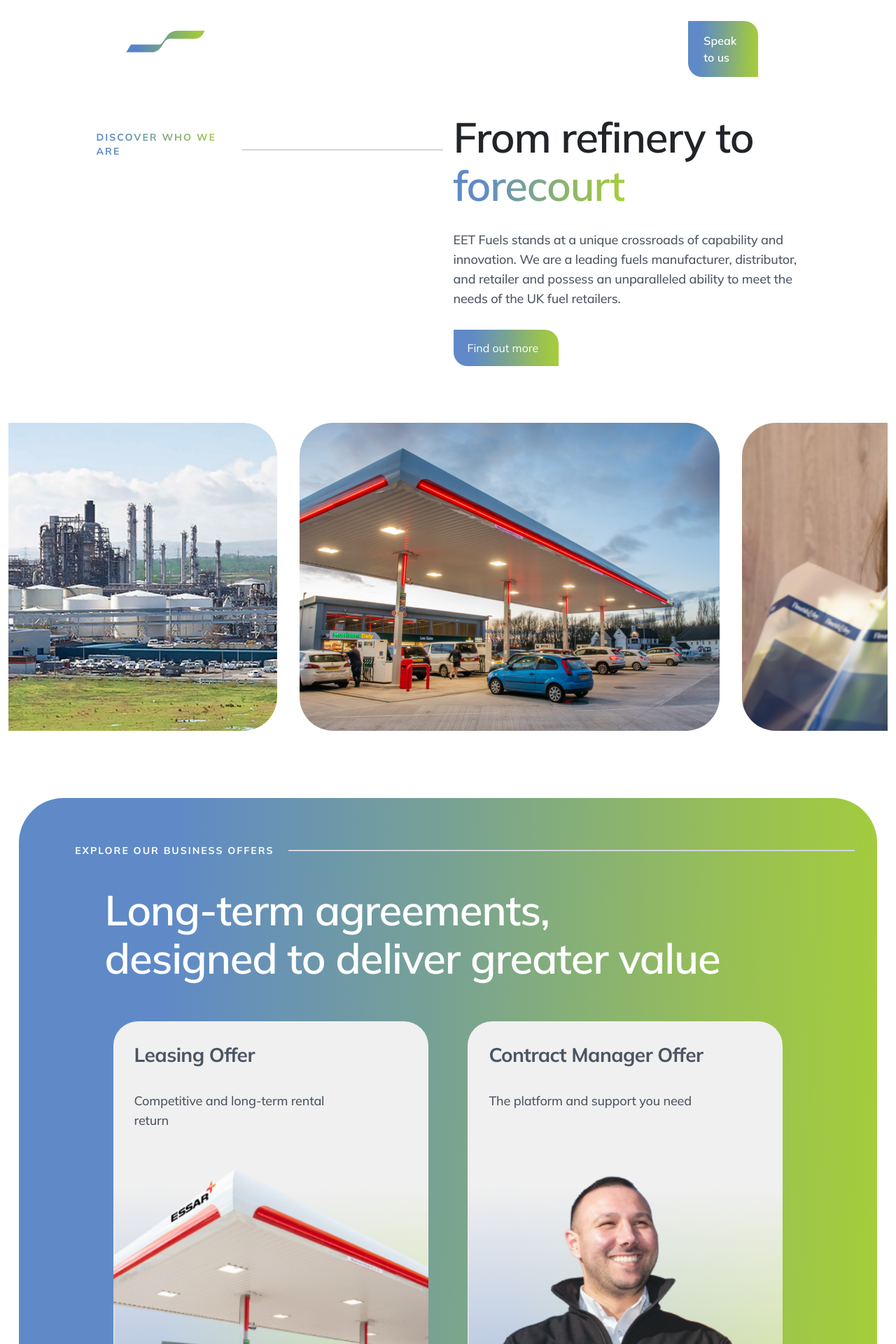
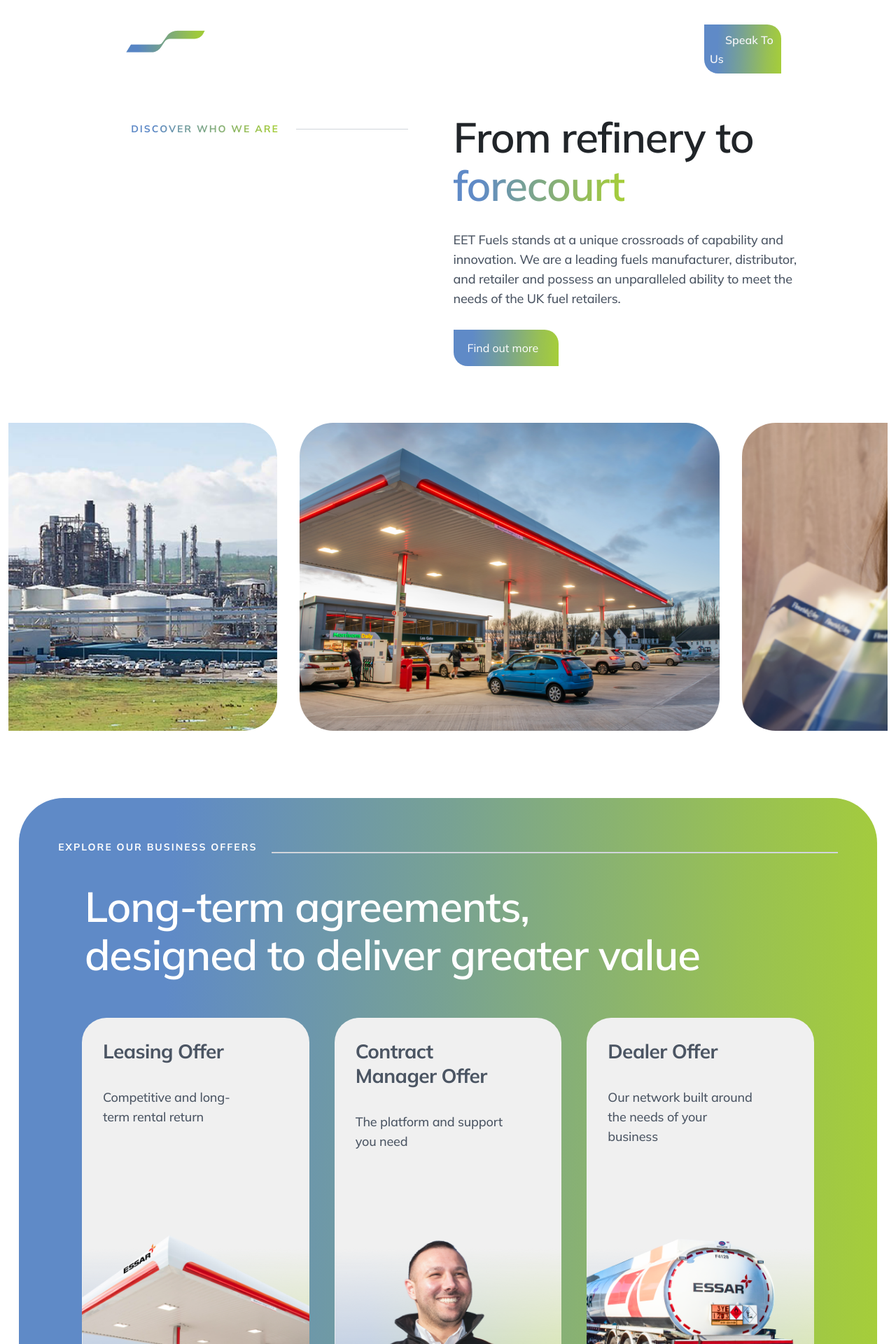
Before and after one commit to webpassionates/addya-eet-retail, a PHP site: page / in a window 1280 px wide. Shown: the top 1920 px of the page at 70% size. Run offline with PHP 8.4, Linux system fonts and the light colour scheme; style sheets or scripts are compiled from the project's sources; some libraries are stand-ins or nearby versions.

Commit message:
homepage changes

```diff
--- a/src/assets/scss/partials/_LoanSection.scss
+++ b/src/assets/scss/partials/_LoanSection.scss
@@ -15,8 +15,9 @@
 
     .Loan_Agree_SubParent_div {
       // border: 1px solid red;
-      width: 100%;
+      // width: 100%;
       display: flex;
+      flex: auto;
       justify-content: center;
       align-items: center;
       margin-top: 60px;
@@ -45,8 +46,7 @@
 
   .Loan_Agree_Heading {
     // border: 1px solid red;
-    padding-left: 10%;
-    padding-right: 14%;
+    padding: 0px 94px;
 
     h1 {
       font-size: 3.75rem;
@@ -59,14 +59,16 @@
   }
 
   .Loan_Agree_DivSection {
-    width: 86% !important;
+    // width: 86% !important;
     margin: auto;
     display: flex;
-    justify-content: space-evenly;
+    justify-content: space-around;
     align-items: center;
+    gap:36px;
+    padding: 0 90px;
 
     .Loan_Agree_box {
-      width: 450px;
+      // width: 450px;
       height: 550px;
       background-color: #f0f0f0;
       text-align: center;
--- a/src/assets/scss/partials/_Refienry.scss
+++ b/src/assets/scss/partials/_Refienry.scss
@@ -19,24 +19,27 @@
         align-items: flex-start;
 
         .SubParent_div {
-            width: 100%;
             // border: 1px solid red;
             display: flex;
             justify-content: center;
             align-items: center;
-            margin-top: 60px;
+            margin-top: 48px;
+            flex: auto;
+            gap: 24px;
 
             .Refinery_horizontal_line {
                 background-color: #D1D5DB;
                 height: 1.5px;
-                width: 65%;
-                margin-left: 20px;
+                display: flex;
+                align-items: center;
+                flex-basis: 160px;
             }
 
             p {
+                margin: 0;
                 font-size: 0.875rem;
                 font-weight: 700;
-                line-height: 20px;
+                // line-height: 20px;
                 letter-spacing: 2px;
                 text-align: left;
                 background: linear-gradient(90deg, #5F8AC7 -0.15%, #5F8AC7 14.85%, #78A293 42.85%, #99C152 81.85%, #A6CE39 99.85%);
--- a/src/assets/scss/partials/_home.scss
+++ b/src/assets/scss/partials/_home.scss
@@ -563,7 +563,7 @@ body {
 .Loan_Agree_Main_Continer {
   .Loan_Agree_Container_firstDiv {
     .Loan_Agree_SubParent_div {
-      margin-top: 4% !important;
+      // margin-top: 4% !important;
 
       .Loan_Agree_Heading {
         padding-left: 13% !important;
@@ -759,7 +759,7 @@ body {
       display: inline-block;
       color: #7ba58d;
       transform: rotate(315deg);
-      font-size: 20px;
+      font-size: 24px;
     }
   }
 }
@@ -1097,10 +1097,9 @@ body {
 }
 
 .icon-input {
-  margin-bottom: 10px;
   position: absolute;
   top: 50%;
-  right: 10px;
+  right: -16px;
   transform: translateY(-50%);
   max-width: 200px;
 
@@ -1122,13 +1121,16 @@ body {
   }
 
   .icon-input__icon {
-    color: rgba(0, 0, 0, 1);
+   color: #fff!important;
     position: absolute;
     top: 52%;
     right: auto;
     left: 4px;
     transform: translateY(-50%);
     transition: left 0.3s ease-in-out;
+    .fa-magnifying-glass{
+      color: #fff!important;
+    }
   }
 }
 
@@ -1167,23 +1169,24 @@ body {
 }
 
 .speak-hover-btn {
-  position: relative;
+  border-radius: 0 20px 0 20px;
+  background: linear-gradient(92.86deg, #5f8ac7 0, #5f8ac7 17.53%, #78a293 48.78%, #99c152 82%, #a6ce39 100%)!important;
+  .text-color {
     padding: 16px 22px;
     font-size: 1rem;
     font-weight: 600;
-  border-radius: 0 20px 0 20px;
-  // background-color: rgba(166, 206, 57, 1.0);
-  background: linear-gradient(92.86deg, #5f8ac7 0, #5f8ac7 17.53%, #78a293 48.78%, #99c152 82%, #a6ce39 100%);
-  transition: 1s !important;
-}
+    background: #F3F4F6;
+-webkit-background-clip: text;
+-webkit-text-fill-color: transparent;
+transition: all 0.5s ease!important;
+  }
+  transition: all 0.5s ease!important;
+}
+
 
 .speak-hover-btn:hover {
-  border-radius: 0 20px 0 20px;
-  background: #fff;
-  transition: 1s !important;
-}
-
-.speak-hover-btn:hover .text-color {
+  background: #F3F4F6!important;
+  .text-color {
     background: linear-gradient(92.86deg,
     #5F8AC7 0,
     #5F8AC7 17.53%,
@@ -1192,6 +1195,11 @@ body {
     #A6CE39 100%);
 -webkit-background-clip: text;
 -webkit-text-fill-color: transparent;
+// transition: 0.5s !important;
+transition: all 0.5s ease!important;
+  }
+  transition: all 0.5s ease!important;
+
 }
 
 .exp-home-news {
--- a/src/index.html
+++ b/src/index.html
@@ -83,13 +83,9 @@
                     <a class="nav-link text-white fw-semibold active" aria-current="page"
                       href="newsroom-1.html">News</a>
                   </li>
-                  <li class="me-5 ms-3 speak-hover-btn" id="speakToUsBtn">
-                    <a href="speak-to-us.html" class="">
-                      <div class="nav-btns"> <a href="speak-to-us.html"
-                          class="text-decoration-none text-white text-color">Speak
-                          to us
-                        </a>
-                      </div>
+                  <li class="nav-item">
+                    <a href="speak-to-us.html" class="nav-link text-decoration-none speak-hover-btn" id="speakToUsBtn">
+                      <span class="text-color fw-semibold">Speak To Us</span>
                     </a>
                   </li>
                   <li class="nav-item position-relative">
@@ -288,15 +284,15 @@
       <div class="Loan_Agree_Main_Continer">
         <div class="Loan_Agree_Container_firstDiv">
           <div class="Loan_Agree_SubParent_div">
-            <p class="text-uppercase mt-3 ps-5">Explore our business offers</p>
+            <p class="text-uppercase">Explore our business offers</p>
             <div class="Loan_Agree_horizontal_line"></div>
           </div>
         </div>
         <div class="Loan_Agree_Heading">
           <h1 class="pt-4 pb-5">Long-term agreements, <br>designed to deliver greater value</h1>
         </div>
-        <div class="Loan_Agree_DivSection row w-100">
-          <div class="Loan_Agree_box mx-2 col-lg-4" id="box">
+        <div class="Loan_Agree_DivSection d-flex">
+          <div class="Loan_Agree_box col" id="box">
             <div class="Loan_Agree_DivOne">
               <div class="Loan_Agree_DivOne_Heading">
                 <h2 class="pt-0">Leasing Offer</h2>
@@ -309,7 +305,7 @@
             </div>
           </div>
 
-          <div class="Loan_Agree_box mx-2 col-lg-4" id="box">
+          <div class="Loan_Agree_box col" id="box">
             <div class="Loan_Agree_DivOne">
               <div class="Loan_Agree_DivOne_Heading">
                 <h2 class="pt-0">Contract Manager Offer </h2>
@@ -322,7 +318,7 @@
             </div>
           </div>
 
-          <div class="Loan_Agree_box mx-2 col-lg-4" id="box">
+          <div class="Loan_Agree_box col" id="box">
             <div class="Loan_Agree_DivOne">
               <div class="Loan_Agree_DivOne_Heading">
                 <h2 class="pt-0">Dealer Offer</h2>
@@ -370,7 +366,8 @@
                 <p class="ps-2">Our new high-octane fuel is competitively priced and designed to meet your vehicle's
                   needs, ensuring
                   efficiency and reliability.</p>
-                <button class="anim-btn mt-2 ms-2"> <a class="text-decoration-none text-white">Find out more</a>
+                <button class="anim-btn mt-2 ms-2">
+                  <a class="text-decoration-none text-white">Find out more</a>
                   <svg width="13" height="13" viewBox="0 0 13 13" fill="none" xmlns="http://www.w3.org/2000/svg">
                     <path
                       d="M11.8657 11.8557C11.5942 11.8557 11.3478 11.7457 11.1696 11.5675C10.9914 11.3893 10.8814 11.1429 10.8814 10.8715L10.8814 3.50328L2.2106 12.1741C1.82639 12.5583 1.20344 12.559 0.818528 12.1741C0.433622 11.7892 0.434318 11.1663 0.818529 10.782L9.48936 2.11121L2.12119 2.11121C1.5769 2.11121 1.13696 1.67128 1.13696 1.12698C1.13696 0.582679 1.5769 0.142742 2.12119 0.142742L11.8643 0.142742C11.9938 0.142742 12.1211 0.168416 12.2422 0.218531C12.4824 0.318064 12.6746 0.51028 12.7741 0.750412C12.8242 0.871522 12.8499 0.998874 12.8499 1.12834L12.8499 10.8714C12.8499 11.4157 12.41 11.8557 11.8657 11.8557Z"
```
Lines whose indentation alone changed are shown as unchanged.
